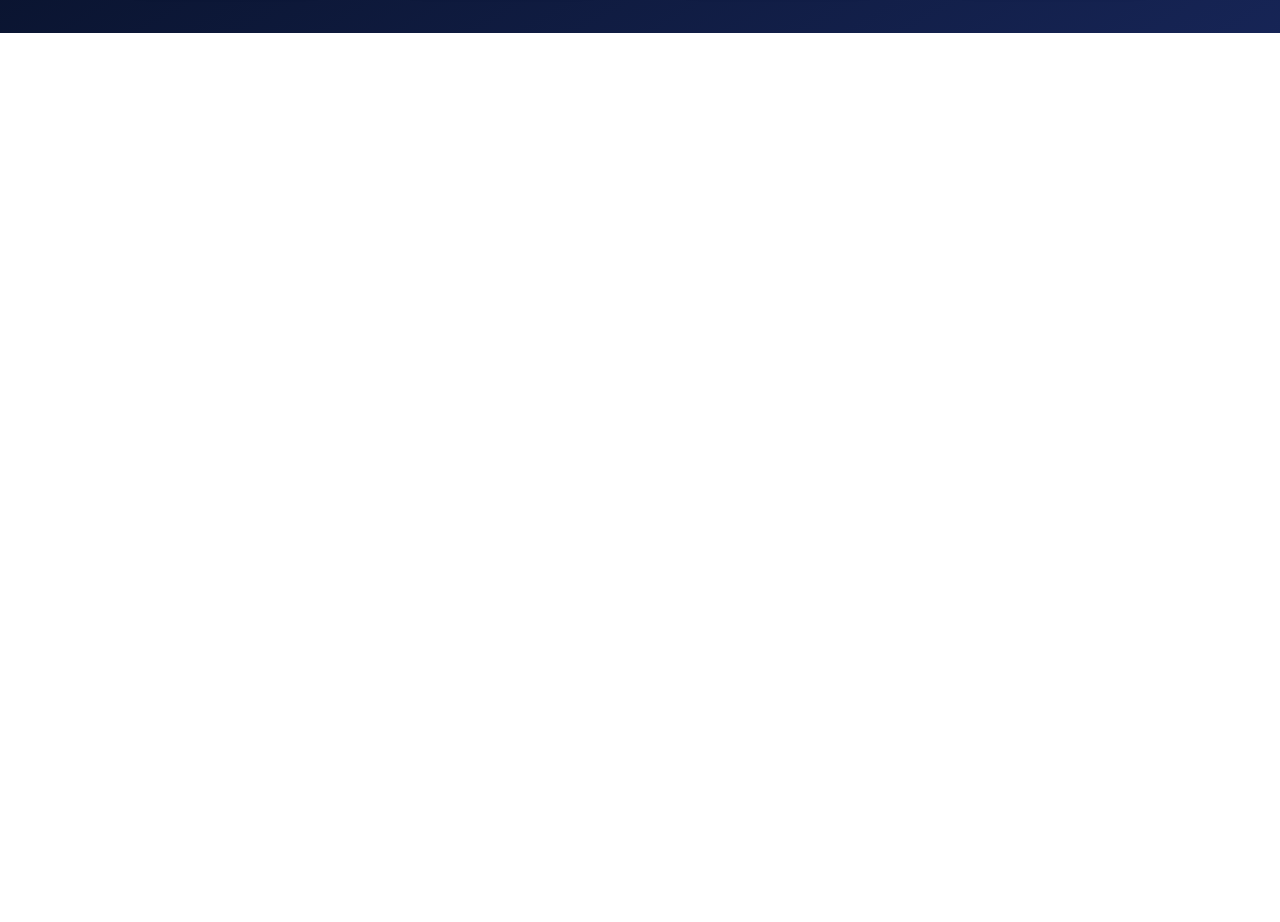
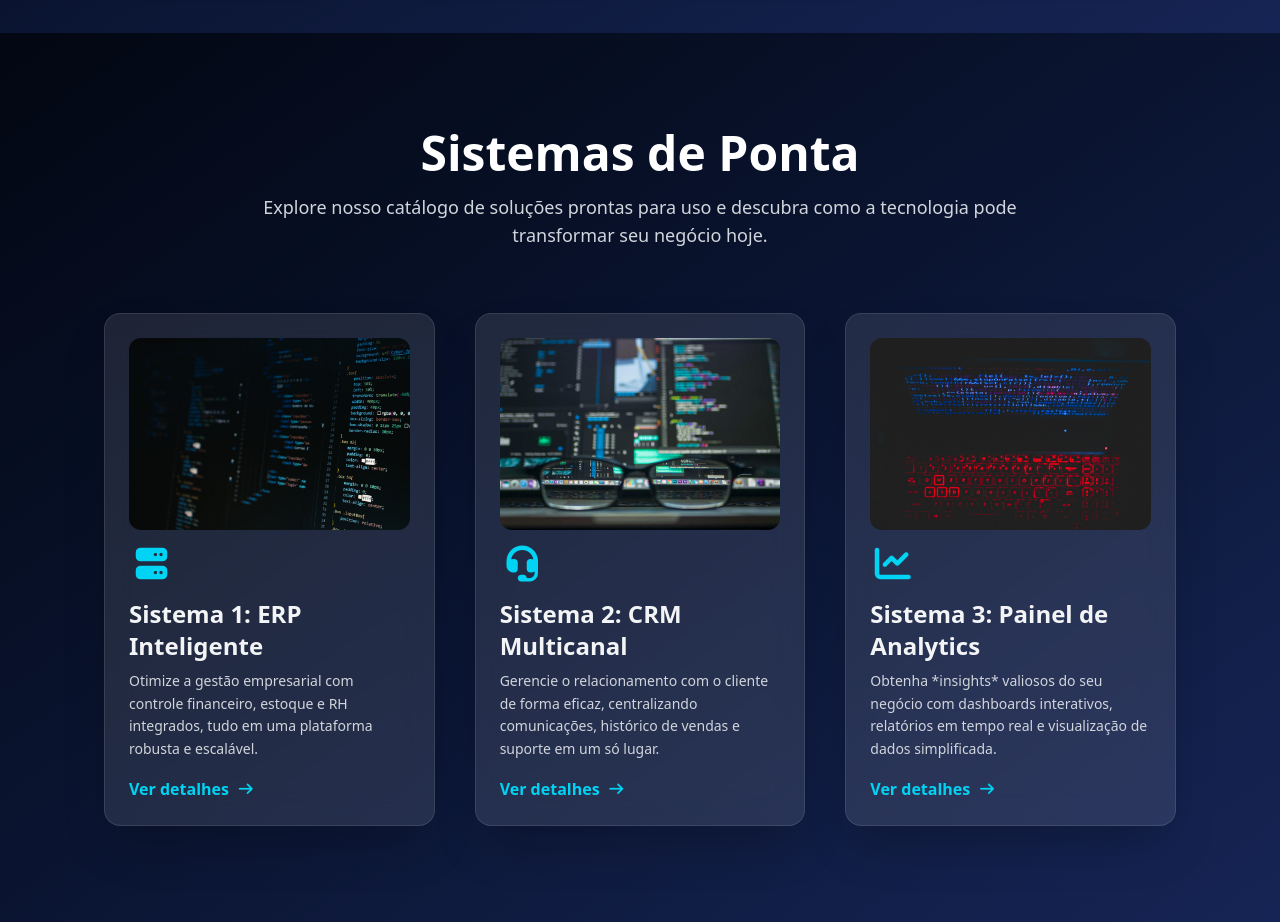
Before and after one commit to nsimba-afonso-nwayami/fimbatech, a React (Vite) app: page / in a window 1280 px wide. Shown: the part 2480-3402 px from the top of the page. Before the commit the page ends 2513 px from the top, so only its background shows below. Built offline with nearby package versions, Linux system fonts and the light colour scheme.

Commit message:
Seção do cataiógo feito

```diff
--- a/src/pages/site/Home.jsx
+++ b/src/pages/site/Home.jsx
@@ -4,6 +4,9 @@ import Header from "../../components/header/Header";
 import Footer from "../../components/footer/Footer";
 import HeroImg from "../../assets/img/home.jpg";
 import VideoHome from "../../assets/video/video.mp4";
+import SistemaImg1 from "../../assets/img/home1.jpg";
+import SistemaImg2 from "../../assets/img/home2.jpg";
+import SistemaImg3 from "../../assets/img/home3.jpg";
 
 export default function Home() {
   return (
@@ -203,6 +206,106 @@ export default function Home() {
         </div>
       </section>
 
+      {/* Seção Catálogo → Sistemas de Ponta */}
+      <section className="relative py-24 text-white overflow-hidden bg-gray-950 bg-linear-to-br from-gray-950 to-blue-950">
+        <div className="relative max-w-6xl mx-auto px-6 md:px-10 text-center">
+
+          {/* Título da seção */}
+          <h2 className="text-4xl md:text-5xl font-bold mb-4 text-white">
+            Sistemas de Ponta
+          </h2>
+
+          {/* Descrição adicional (Novo) */}
+          <p className="text-gray-300 max-w-3xl mx-auto mb-16 text-lg">
+            Explore nosso catálogo de soluções prontas para uso e descubra como a tecnologia
+            pode transformar seu negócio hoje.
+          </p>
+
+          {/* Grid de cards */}
+          <div className="grid md:grid-cols-3 gap-10">
+
+            {/* Card 1 */}
+            <div className="bg-white/10 backdrop-blur-lg border border-white/10 rounded-2xl p-6 shadow-2xl hover:bg-white/20 transition duration-300 text-left">
+              {/* Imagem */}
+              <img
+                src={SistemaImg1}
+                alt="Sistema 1 - ERP"
+                className="w-full h-48 object-cover rounded-xl mb-4"
+              />
+              <i className="fa-solid fa-server text-4xl text-cyan-400 mb-4"></i> {/* Ícone Adicionado */}
+              <h3 className="text-2xl font-semibold mb-2 text-gray-100">
+                Sistema 1: ERP Inteligente
+              </h3>
+              <p className="text-gray-300 text-sm leading-relaxed mb-4">
+                Otimize a gestão empresarial com controle financeiro, estoque e RH integrados,
+                tudo em uma plataforma robusta e escalável.
+              </p>
+              {/* Botão de Ação (Novo) */}
+              <Link
+                to="#"
+                className="text-cyan-400 font-semibold hover:underline flex items-center gap-2"
+              >
+                Ver detalhes
+                <i className="fa-solid fa-arrow-right text-sm"></i>
+              </Link>
+            </div>
+
+            {/* Card 2 */}
+            <div className="bg-white/10 backdrop-blur-lg border border-white/10 rounded-2xl p-6 shadow-2xl hover:bg-white/20 transition duration-300 text-left">
+              {/* Imagem */}
+              <img
+                src={SistemaImg2}
+                alt="Sistema 2 - CRM"
+                className="w-full h-48 object-cover rounded-xl mb-4"
+              />
+              <i className="fa-solid fa-headset text-4xl text-cyan-400 mb-4"></i> {/* Ícone Adicionado */}
+              <h3 className="text-2xl font-semibold mb-2 text-gray-100">
+                Sistema 2: CRM Multicanal
+              </h3>
+              <p className="text-gray-300 text-sm leading-relaxed mb-4">
+                Gerencie o relacionamento com o cliente de forma eficaz, centralizando comunicações,
+                histórico de vendas e suporte em um só lugar.
+              </p>
+              {/* Botão de Ação (Novo) */}
+              <Link
+                to="#"
+                className="text-cyan-400 font-semibold hover:underline flex items-center gap-2"
+              >
+                Ver detalhes
+                <i className="fa-solid fa-arrow-right text-sm"></i>
+              </Link>
+            </div>
+
+            {/* Card 3 */}
+            <div className="bg-white/10 backdrop-blur-lg border border-white/10 rounded-2xl p-6 shadow-2xl hover:bg-white/20 transition duration-300 text-left">
+              {/* Imagem */}
+              <img
+                src={SistemaImg3}
+                alt="Sistema 3 - Analytics"
+                className="w-full h-48 object-cover rounded-xl mb-4"
+              />
+              <i className="fa-solid fa-chart-line text-4xl text-cyan-400 mb-4"></i> {/* Ícone Adicionado */}
+              <h3 className="text-2xl font-semibold mb-2 text-gray-100">
+                Sistema 3: Painel de Analytics
+              </h3>
+              <p className="text-gray-300 text-sm leading-relaxed mb-4">
+                Obtenha *insights* valiosos do seu negócio com dashboards interativos,
+                relatórios em tempo real e visualização de dados simplificada.
+              </p>
+              {/* Botão de Ação (Novo) */}
+              <Link
+                to="#"
+                className="text-cyan-400 font-semibold hover:underline flex items-center gap-2"
+              >
+                Ver detalhes
+                <i className="fa-solid fa-arrow-right text-sm"></i>
+              </Link>
+            </div>
+
+          </div>
+        </div>
+      </section>
+
       {/* Footer */}
       <Footer />
     </>
```
